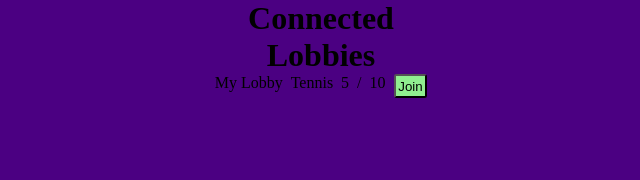
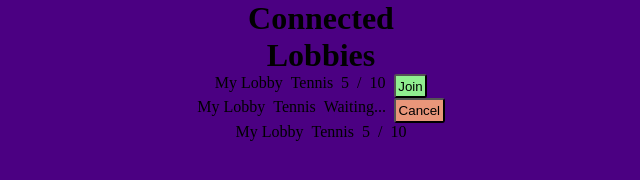
Before and after one commit to zetslief/chacra, a website: page ui/dist/lobby.browser.guest.html in a window 1280 px wide. Shown: the whole page, without its empty margins (319-959 px from the left). Drawn offline with Linux system fonts and the light colour scheme; no server answers.

Commit message:
Try different rows for lobby items.

```diff
--- a/ui/dist/lobby.browser.guest.css
+++ b/ui/dist/lobby.browser.guest.css
@@ -53,3 +53,10 @@ p {
     border-color: black;
     border-radius: 0.2em;
 }
+
+.cancel-button {
+    background-color: darksalmon;
+
+    border-color: black;
+    border-radius: 0.2em;
+}
--- a/ui/dist/lobby.browser.guest.html
+++ b/ui/dist/lobby.browser.guest.html
@@ -21,6 +21,19 @@
                         <p>10</p>
                         <button class="join-button pad">Join</button>
                     </div>
+                    <div class="lobbyItem row gap">
+                        <p>My Lobby</p>
+                        <p>Tennis</p>
+                        <p>Waiting...</p>
+                        <button class="cancel-button pad" style="background-color: brightblue;">Cancel</button>
+                    </div>
+                    <div class="lobbyItem row gap">
+                        <p>My Lobby</p>
+                        <p>Tennis</p>
+                        <p>5</p>
+                        <p>/</p>
+                        <p>10</p>
+                    </div>
                 </div>
             </div>
             <div class="column">
```
